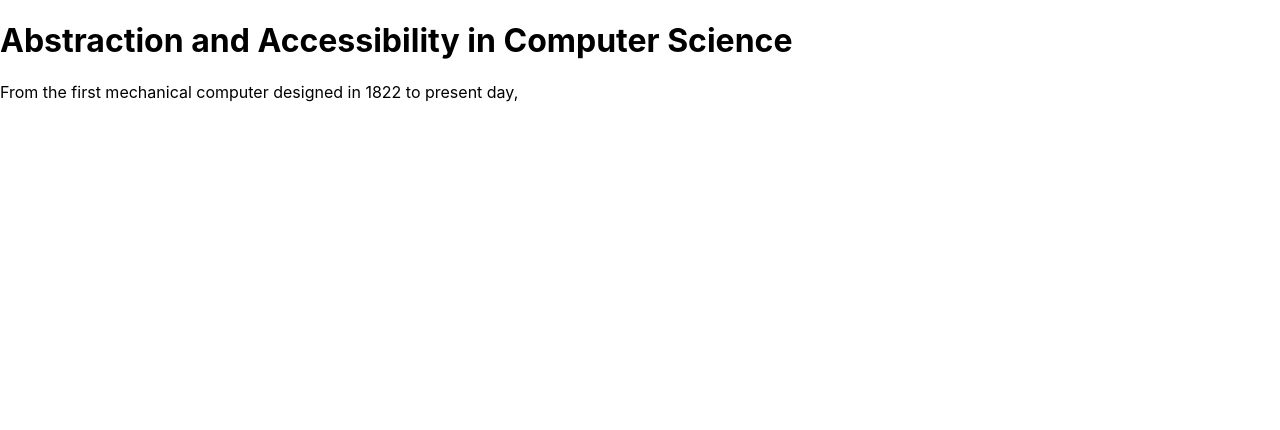
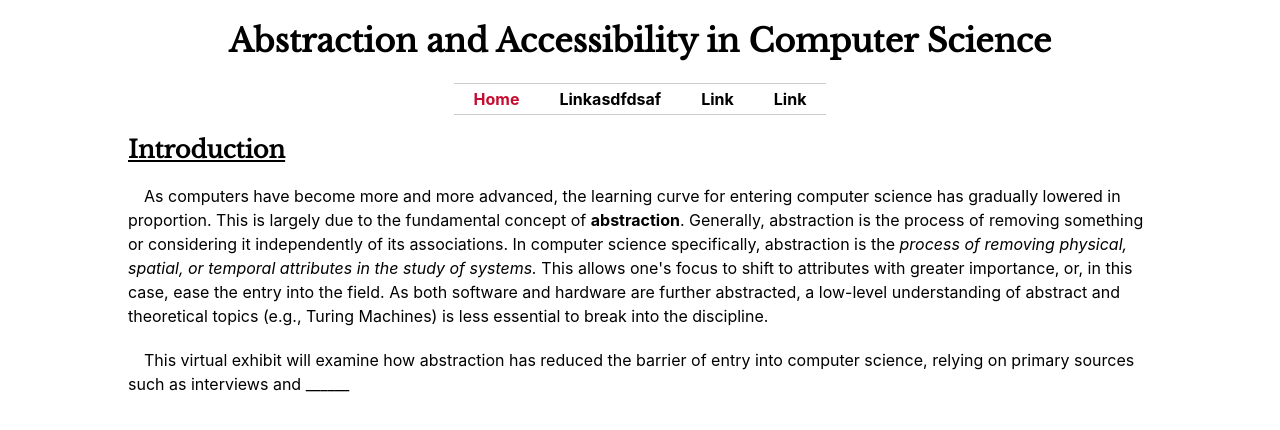
Before and after one commit to dylant1/virtual-museum, a Next.js app: page / in a window 1280 px wide. Shown: the top 430 px of the page. Built offline with nearby package versions, Linux system fonts and the light colour scheme.

Commit message:
add homepage and introduction section

```diff
--- /dev/null
+++ b/components/Navbar.js
@@ -0,0 +1,46 @@
+import Link from "next/link";
+import styled from "styled-components";
+const Wrapper = styled.div`
+  display: flex;
+  flex-direction: row;
+  justify-content: center;
+  position: sticky;
+  align-self: flex-start;
+  //   text-align: center;
+`;
+const Nav = styled.nav`
+  position: sticky;
+  top: 0;
+  background-color: white;
+`;
+const LinkWrapper = styled.div`
+  padding: 5px 20px;
+  font-weight: bold;
+  border-top: 1px solid #ccc;
+  border-bottom: 1px solid #ccc;
+`;
+
+export const Navbar = () => {
+  return (
+    <Nav>
+      <Wrapper>
+        <LinkWrapper
+          style={{
+            color: "#C60C30",
+          }}
+        >
+          <Link href="/">Home</Link>
+        </LinkWrapper>
+        <LinkWrapper>
+          <Link href="/">Linkasdfdsaf</Link>
+        </LinkWrapper>
+        <LinkWrapper>
+          <Link href="/">Link</Link>
+        </LinkWrapper>
+        <LinkWrapper>
+          <Link href="/">Link</Link>
+        </LinkWrapper>
+      </Wrapper>
+    </Nav>
+  );
+};
--- a/next.config.js
+++ b/next.config.js
@@ -19,3 +19,9 @@ module.exports = withMDX({
   // Append the default value with md extensions
   pageExtensions: ["ts", "tsx", "js", "jsx", "md", "mdx"],
 });
+module.exports = {
+  compiler: {
+    // Enables the styled-components SWC transform
+    styledComponents: true,
+  },
+};
--- a/package.json
+++ b/package.json
@@ -14,7 +14,8 @@
     "@next/mdx": "^12.3.1",
     "next": "12.3.1",
     "react": "18.2.0",
-    "react-dom": "18.2.0"
+    "react-dom": "18.2.0",
+    "styled-components": "^5.3.6"
   },
   "devDependencies": {
     "eslint": "8.25.0",
--- /dev/null
+++ b/pages/_document.js
@@ -0,0 +1,18 @@
+import { Html, Head, Main, NextScript } from "next/document";
+
+export default function Document() {
+  return (
+    <Html>
+      <Head>
+        <link
+          href="https://fonts.googleapis.com/css2?family=Libre+Baskerville&display=swap"
+          rel="stylesheet"
+        />
+      </Head>
+      <body>
+        <Main />
+        <NextScript />
+      </body>
+    </Html>
+  );
+}
--- a/pages/index.js
+++ b/pages/index.js
@@ -1,8 +1,88 @@
+import styled from "styled-components";
+import { Navbar } from "../components/Navbar";
+
+const Title = styled.h1`
+  font-family: "Libre Baskerville", serif;
+`;
+const Wrapper = styled.div`
+  display: flex;
+  flex-direction: column;
+  justify-content: center;
+  text-align: center;
+  //TODO: Change this for different sizes of screens
+  margin-left: 10%;
+  margin-right: 10%;
+`;
+const Body = styled.div`
+  text-align: left;
+`;
+const BodyHeader = styled.h2`
+  text-decoration: underline;
+`;
 export default function Home() {
   return (
-    <div>
-      <h1>Abstraction and Accessibility in Computer Science</h1>
-      <p>From the first mechanical computer designed in 1822 to present day,</p>
-    </div>
+    <Wrapper>
+      <Title>Abstraction and Accessibility in Computer Science</Title>
+      <Navbar />
+      <Body>
+        <BodyHeader>Introduction</BodyHeader>
+        {/* <div
+          style={{
+            lineHeight: "1.5",
+          }}
+        >
+          &emsp;As computers have become more and more advanced, the learning
+          curve for entering computer science has gradually lowered in
+          proportion. This is largely due to the fundamental concept of{" "}
+          <b>abstraction</b>. Generally, abstraction is the process of removing
+          something or considering it independently of its associations. In
+          computer science specificallly, abstraction is the{" "}
+          <i>
+            process of removing physical, spatial, or temporal attributes in the
+            study of systems.
+          </i>
+          This allows one's focus to shift to attributes with a greater
+          importance, or, in this case, ease the entry into the field. As both
+          software and hardware are further abstracted, a low level
+          understanding of abstract and theoretical topics (e.g., Turing
+          Machines) is not as necesssary to break into the discipline. This can
+          be also be referred to as the accessibility of computer science, with
+          it becoming more and more accessible in accordance to a greater
+          abstraction, as fewer 'technical' concepts are required to gain a
+          minimal understanding of key concepts.
+        </div>{" "} */}
+        <div
+          style={{
+            lineHeight: "1.5",
+          }}
+        >
+          &emsp;As computers have become more and more advanced, the learning
+          curve for entering computer science has gradually lowered in
+          proportion. This is largely due to the fundamental concept of{" "}
+          <b>abstraction</b>. Generally, abstraction is the process of removing
+          something or considering it independently of its associations. In
+          computer science specifically, abstraction is the{" "}
+          <i>
+            process of removing physical, spatial, or temporal attributes in the
+            study of systems.
+          </i>{" "}
+          This allows one's focus to shift to attributes with greater
+          importance, or, in this case, ease the entry into the field. As both
+          software and hardware are further abstracted, a low-level
+          understanding of abstract and theoretical topics (e.g., Turing
+          Machines) is less essential to break into the discipline.
+        </div>
+        <br />
+        <div
+          style={{
+            lineHeight: "1.5",
+          }}
+        >
+          &emsp;This virtual exhibit will examine how abstraction has reduced
+          the barrier of entry into computer science, relying on primary sources
+          such as interviews and ______
+        </div>
+      </Body>
+    </Wrapper>
   );
 }
--- a/styles/globals.css
+++ b/styles/globals.css
@@ -24,3 +24,9 @@ a {
     background: black;
   }
 } */
+h1 {
+  font-family: "Libre Baskerville", serif;
+}
+h2 {
+  font-family: "Libre Baskerville", serif;
+}
```
Also changed, not shown: pages/home.mdx (deleted, +0 -9 lines), .babelrc (added), 2 other files (tests, documents, lock files or other folders).
